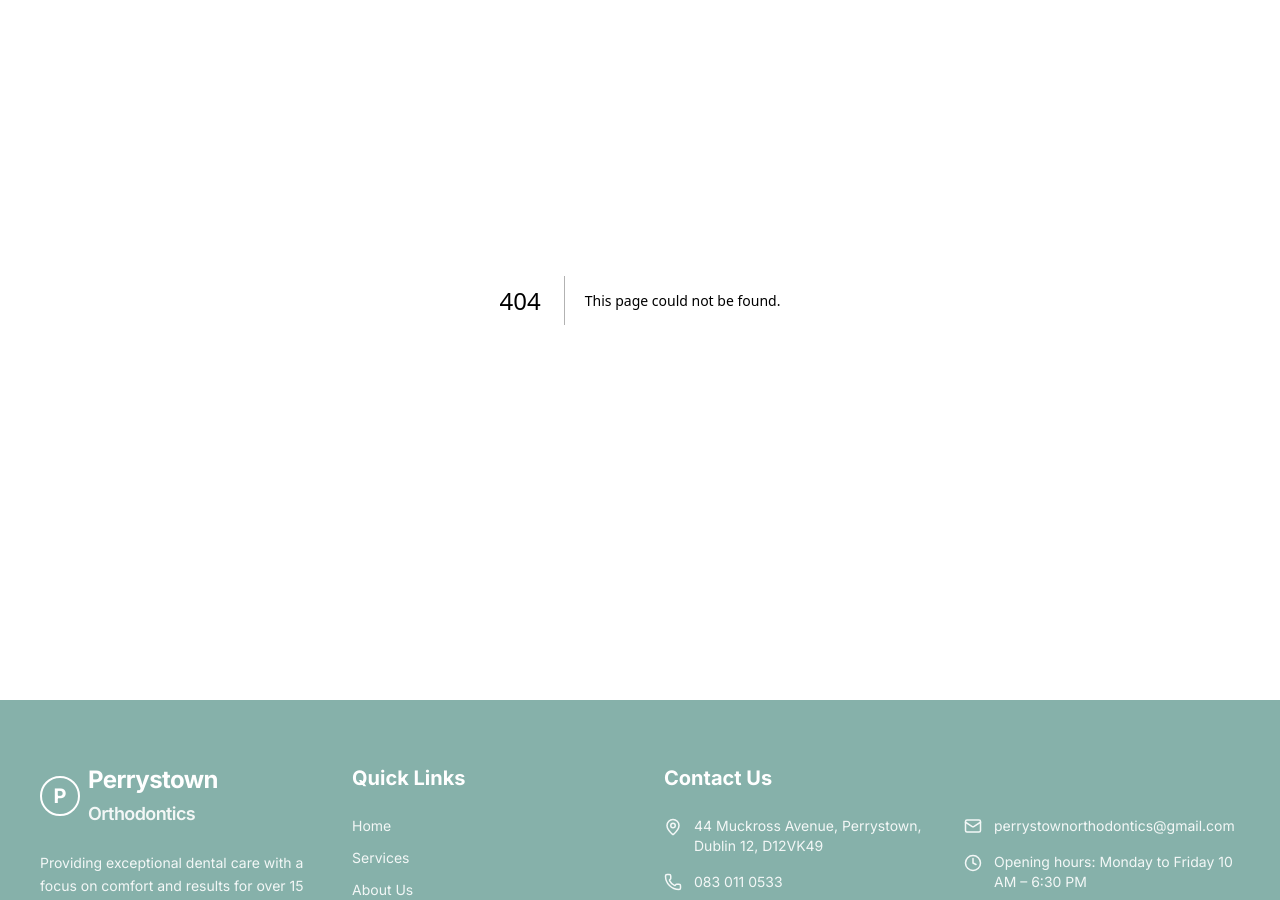
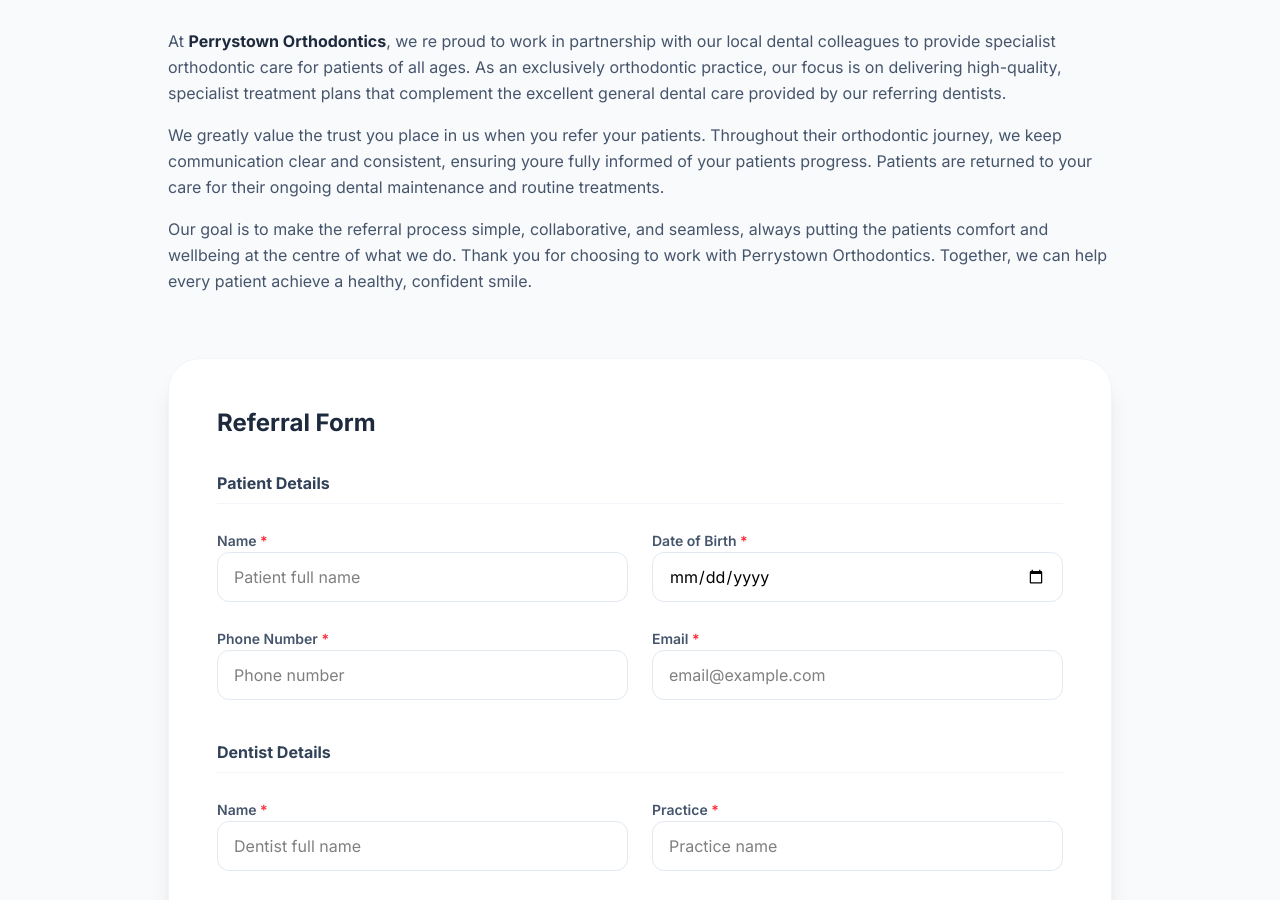
Before and after one commit to omar-faruk72/ivory-port, a Next.js app: page /referrals in a window 1280 px wide. Before the commit this address had no page. Shown: the part 700-1600 px from the top of the page. Built offline with nearby package versions, Linux system fonts and the light colour scheme.

Commit message:
added an referrals page complite

```diff
--- /dev/null
+++ b/app/components/referrals/ReferralFormSection.tsx
@@ -0,0 +1,114 @@
+import { UploadCloud } from "lucide-react";
+
+const ReferralFormSection = () => {
+  return (
+    <section className="py-16 px-6 md:px-10 max-w-5xl mx-auto">
+      {/* Top Content */}
+      <div className="space-y-6 mb-16">
+        <h2 className="text-3xl md:text-4xl font-bold text-[#86B1AA]">
+          Collaborative Orthodontic Care You Can Trust
+        </h2>
+        <div className="text-slate-600 space-y-4 leading-relaxed">
+          <p>
+            At <span className="font-bold text-slate-800">Perrystown Orthodontics</span>, we re proud to work in partnership with our local dental colleagues to provide specialist orthodontic care for patients of all ages. As an exclusively orthodontic practice, our focus is on delivering high-quality, specialist treatment plans that complement the excellent general dental care provided by our referring dentists.
+          </p>
+          <p>
+            We greatly value the trust you place in us when you refer your patients. Throughout their orthodontic journey, we keep communication clear and consistent, ensuring youre fully informed of your patients progress. Patients are returned to your care for their ongoing dental maintenance and routine treatments.
+          </p>
+          <p>
+            Our goal is to make the referral process simple, collaborative, and seamless, always putting the patients comfort and wellbeing at the centre of what we do. Thank you for choosing to work with Perrystown Orthodontics. Together, we can help every patient achieve a healthy, confident smile.
+          </p>
+        </div>
+      </div>
+
+      {/* Referral Form Card */}
+      <div className="bg-white rounded-[32px] shadow-xl border border-slate-100 p-8 md:p-12">
+        <h3 className="text-2xl font-bold text-slate-800 mb-8">Referral Form</h3>
+
+        <form className="space-y-10">
+
+          {/* Patient Details Section */}
+          <div className="space-y-6">
+            <h4 className="font-bold text-slate-700 border-b border-slate-100 pb-2">Patient Details</h4>
+            <div className="grid grid-cols-1 md:grid-cols-2 gap-6">
+              <div className="space-y-2">
+                <label className="text-sm font-semibold text-slate-600">Name <span className="text-red-500">*</span></label>
+                <input type="text" placeholder="Patient full name" className="w-full px-4 py-3 rounded-xl border border-slate-200 focus:ring-2 focus:ring-[#86B1AA]/20 focus:border-[#86B1AA] outline-none transition" />
+              </div>
+              <div className="space-y-2">
+                <label className="text-sm font-semibold text-slate-600">Date of Birth <span className="text-red-500">*</span></label>
+                <input type="date" className="w-full px-4 py-3 rounded-xl border border-slate-200 focus:ring-2 focus:ring-[#86B1AA]/20 focus:border-[#86B1AA] outline-none transition" />
+              </div>
+              <div className="space-y-2">
+                <label className="text-sm font-semibold text-slate-600">Phone Number <span className="text-red-500">*</span></label>
+                <input type="tel" placeholder="Phone number" className="w-full px-4 py-3 rounded-xl border border-slate-200 focus:ring-2 focus:ring-[#86B1AA]/20 focus:border-[#86B1AA] outline-none transition" />
+              </div>
+              <div className="space-y-2">
+                <label className="text-sm font-semibold text-slate-600">Email <span className="text-red-500">*</span></label>
+                <input type="email" placeholder="email@example.com" className="w-full px-4 py-3 rounded-xl border border-slate-200 focus:ring-2 focus:ring-[#86B1AA]/20 focus:border-[#86B1AA] outline-none transition" />
+              </div>
+            </div>
+          </div>
+
+          {/* Dentist Details Section */}
+          <div className="space-y-6">
+            <h4 className="font-bold text-slate-700 border-b border-slate-100 pb-2">Dentist Details</h4>
+            <div className="grid grid-cols-1 md:grid-cols-2 gap-6">
+              <div className="space-y-2">
+                <label className="text-sm font-semibold text-slate-600">Name <span className="text-red-500">*</span></label>
+                <input type="text" placeholder="Dentist full name" className="w-full px-4 py-3 rounded-xl border border-slate-200 focus:ring-2 focus:ring-[#86B1AA]/20 focus:border-[#86B1AA] outline-none transition" />
+              </div>
+              <div className="space-y-2">
+                <label className="text-sm font-semibold text-slate-600">Practice <span className="text-red-500">*</span></label>
+                <input type="text" placeholder="Practice name" className="w-full px-4 py-3 rounded-xl border border-slate-200 focus:ring-2 focus:ring-[#86B1AA]/20 focus:border-[#86B1AA] outline-none transition" />
+              </div>
+              <div className="space-y-2">
+                <label className="text-sm font-semibold text-slate-600">Phone Number <span className="text-red-500">*</span></label>
+                <input type="tel" placeholder="Phone number" className="w-full px-4 py-3 rounded-xl border border-slate-200 focus:ring-2 focus:ring-[#86B1AA]/20 focus:border-[#86B1AA] outline-none transition" />
+              </div>
+              <div className="space-y-2">
+                <label className="text-sm font-semibold text-slate-600">Email <span className="text-red-500">*</span></label>
+                <input type="email" placeholder="email@example.com" className="w-full px-4 py-3 rounded-xl border border-slate-200 focus:ring-2 focus:ring-[#86B1AA]/20 focus:border-[#86B1AA] outline-none transition" />
+              </div>
+            </div>
+          </div>
+
+          {/* Further Information Section */}
+          <div className="space-y-6">
+            <h4 className="font-bold text-slate-700 border-b border-slate-100 pb-2">Further Information</h4>
+            <div className="space-y-2">
+              <label className="text-sm font-semibold text-slate-600">Additional Notes</label>
+              <textarea rows={4} placeholder="Please provide any additional information about the referral..." className="w-full px-4 py-3 rounded-xl border border-slate-200 focus:ring-2 focus:ring-[#86B1AA]/20 focus:border-[#86B1AA] outline-none transition resize-none"></textarea>
+            </div>
+          </div>
+
+          {/* File Upload Section */}
+          <div className="space-y-2">
+            <label className="text-sm font-semibold text-slate-600">Upload Files or Images</label>
+            <div className="border-2 border-dashed border-slate-200 rounded-2xl p-10 flex flex-col items-center justify-center bg-slate-50/50 hover:bg-slate-50 transition cursor-pointer group">
+              <UploadCloud size={40} className="text-slate-400 group-hover:text-[#86B1AA] transition-colors mb-2" />
+              <p className="text-sm text-slate-600 font-medium">Click to upload or drag and drop</p>
+              <p className="text-xs text-slate-400 mt-1">PNG, JPG, PDF, DOC up to 10MB</p>
+            </div>
+          </div>
+
+          {/* Footer & Submit */}
+          <div className="space-y-6 pt-4">
+            <div className="flex items-start gap-3">
+              <input type="checkbox" id="referral-consent" className="mt-1 w-4 h-4 accent-[#86B1AA] cursor-pointer" />
+              <label htmlFor="referral-consent" className="text-xs text-slate-500 leading-normal">
+                I consent to being contacted about this referral request and have read the <span className="underline cursor-pointer">Privacy Policy</span>
+              </label>
+            </div>
+            <button type="submit" className="w-full py-4 bg-[#86B1AA] hover:bg-[#769d96] text-white font-bold rounded-xl transition-all shadow-md active:scale-[0.98] uppercase tracking-wider">
+              Submit Referral
+            </button>
+          </div>
+
+        </form>
+      </div>
+    </section>
+  );
+};
+
+export default ReferralFormSection;
--- /dev/null
+++ b/app/referrals/page.tsx
@@ -0,0 +1,10 @@
+import React from 'react'
+import ReferralFormSection from '../components/referrals/ReferralFormSection'
+
+export default function page() {
+  return (
+    <div>
+      <ReferralFormSection></ReferralFormSection>
+    </div>
+  )
+}
```
